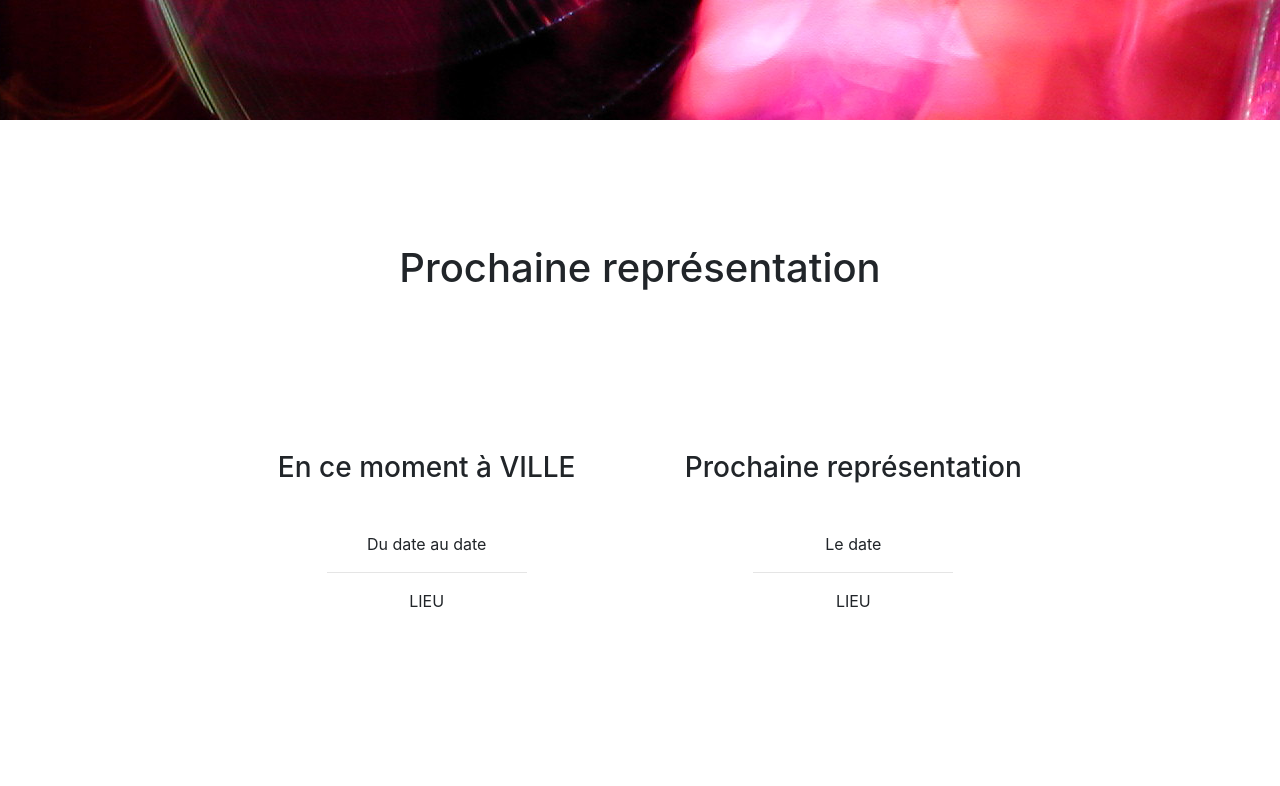
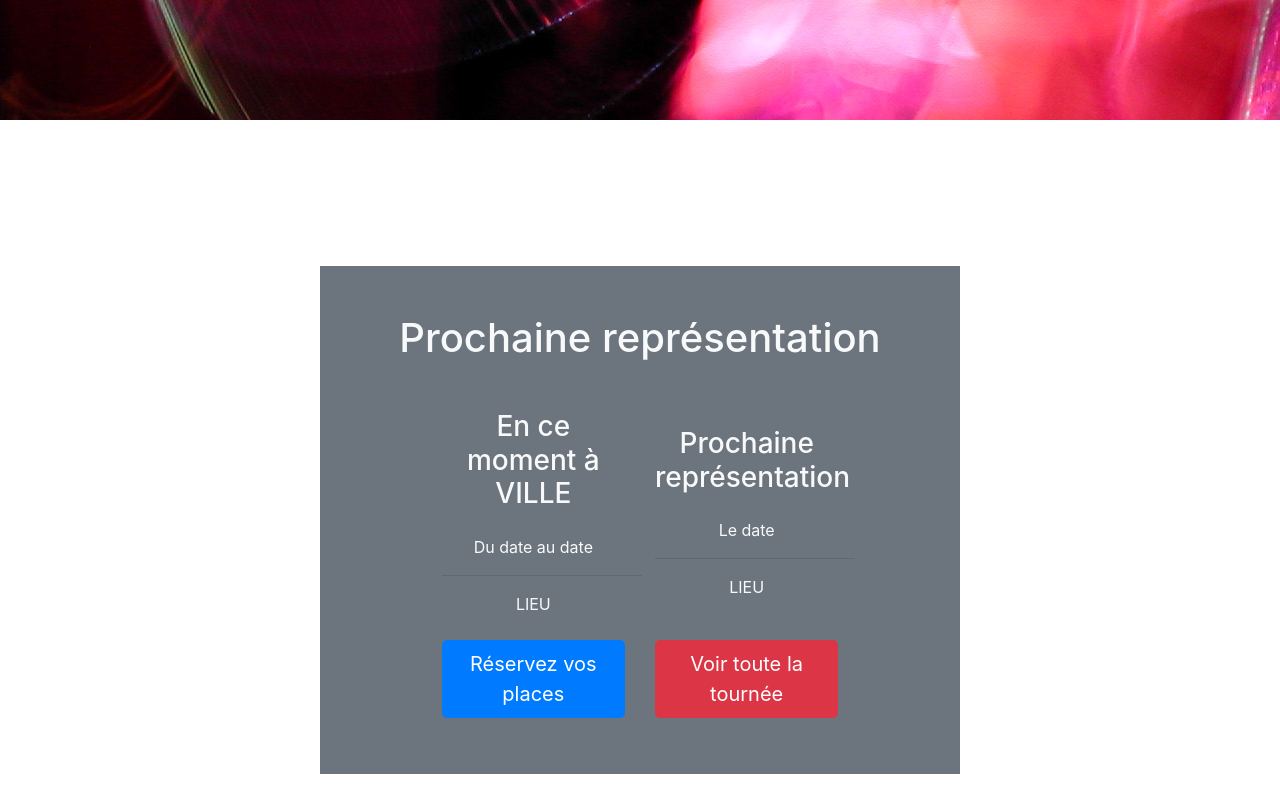
Before and after one commit to angelique-w/wild-circus-front, a React (Create React App) app: page / in a window 1280 px wide. Shown: the part 680-1466 px from the top of the page. Built offline with nearby package versions, Linux system fonts and the light colour scheme.

Commit message:
customize prochaine representation

```diff
--- a/src/HomePage/ProchaineRepresentation.jsx
+++ b/src/HomePage/ProchaineRepresentation.jsx
@@ -3,41 +3,43 @@ import { Row, Col, Button } from "reactstrap";
 
 function ProchaineRepresentation() {
     return (
-        <div className="min-vh-100 d-flex flex-column justify-content-around align-items-center">
-            <Row className="flex-row justify-content-center align-items-center w-100">
+        <div className="min-vh-100 d-flex flex-column justify-content-center align-items-center">
+            <Row className=" bg-secondary flex-row justify-content-center align-items-center w-50">
                 <Col>
-                    <h1 className="text-center pt-5">
+                    <h1 className="text-center m-5 text-light">
                         Prochaine représentation
                     </h1>
                 </Col>
             </Row>
-            <Row className="flex-row justify-content-center align-items-center w-100">
+            <Row className=" bg-secondary flex-row justify-content-center align-items-center w-50">
                 <Col xs={12} lg={{ size: 4 }}>
-                    <h3 className="text-center mb-5">En ce moment à VILLE</h3>
-                    <p className="text-center">Du date au date</p>
+                    <h3 className="text-center mb-4 text-light">
+                        En ce moment à VILLE
+                    </h3>
+                    <p className="text-center text-light">Du date au date</p>
                     <hr style={{ width: 200 }} />
-                    <p className="text-center"> LIEU</p>
+                    <p className="text-center text-light"> LIEU</p>
                 </Col>
                 <Col xs={12} lg={{ size: 4 }}>
-                    <h3 className="text-center mb-5">
+                    <h3 className="text-center mb-4 text-light">
                         Prochaine représentation
                     </h3>
-                    <p className="text-center">Le date</p>
+                    <p className="text-center text-light">Le date</p>
                     <hr style={{ width: 200 }} />
-                    <p className="text-center"> LIEU</p>
+                    <p className="text-center text-light"> LIEU</p>
                 </Col>
             </Row>
-            <Row className="flex-row justify-content-center align-items-center w-100">
+            <Row className="bg-secondary flex-row justify-content-center align-items-center w-50 pb-5">
                 <Col xs={12} lg={{ size: 4 }}>
                     <div className="text-lg-right text-center my-2">
-                        <Button color="info" size="lg">
+                        <Button color="primary" size="lg">
                             Réservez vos places
                         </Button>
                     </div>
                 </Col>
                 <Col xs={12} lg={{ size: 4 }}>
                     <div className="text-lg-left text-center my-2">
-                        <Button color="info" size="lg">
+                        <Button color="danger" size="lg">
                             Voir toute la tournée
                         </Button>
                     </div>
```
